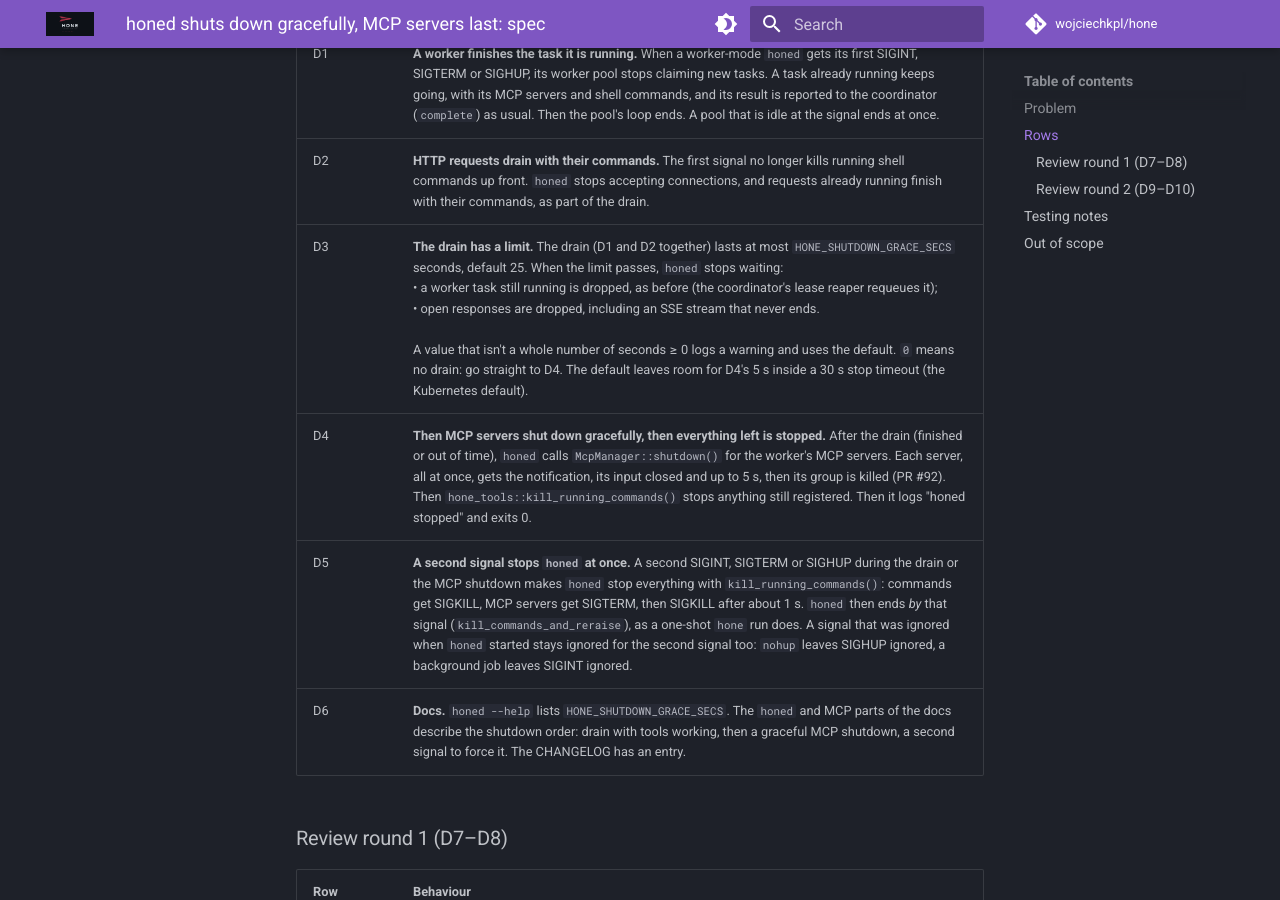
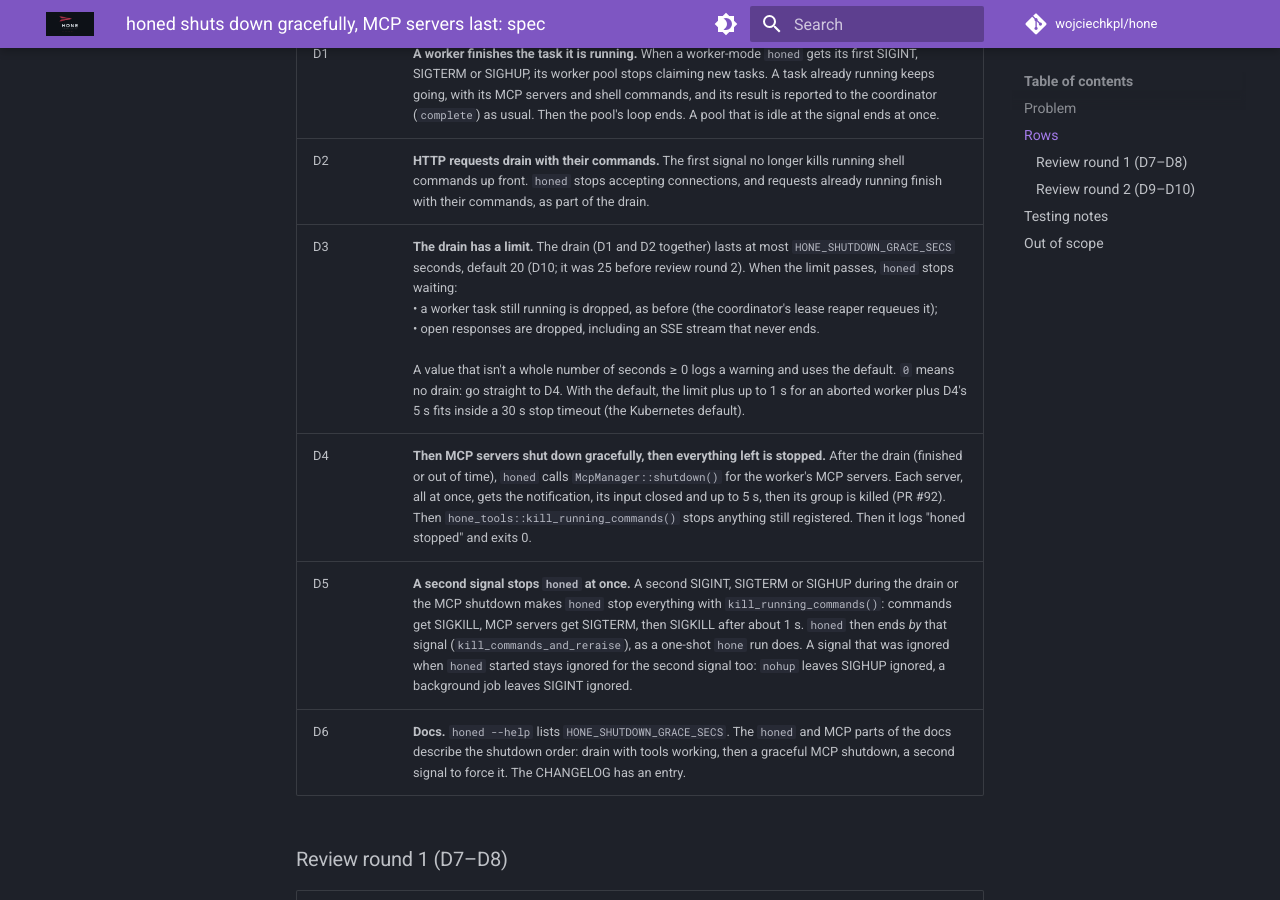
Before and after one commit to wojciechkpl/hone, an MkDocs documentation site: the page built from docs/plans/honed-graceful-shutdown-spec.md, in a window 1280 px wide and 900 px high, scrolled down 1604 px. Built offline with MkDocs 1.6.1 and Material for MkDocs 9.7.7, drawn with Linux system fonts in a browser that asks for light colours; comment, search, counter and statistics services are not loaded.

Commit message:
docs(spec): D3 states the 20 s default

```diff
--- a/docs/plans/honed-graceful-shutdown-spec.md
+++ b/docs/plans/honed-graceful-shutdown-spec.md
@@ -45,7 +45,7 @@ sequenceDiagram
 |---|---|
 | D1 | **A worker finishes the task it is running.** When a worker-mode `honed` gets its first SIGINT, SIGTERM or SIGHUP, its worker pool stops claiming new tasks. A task already running keeps going, with its MCP servers and shell commands, and its result is reported to the coordinator (`complete`) as usual. Then the pool's loop ends. A pool that is idle at the signal ends at once. |
 | D2 | **HTTP requests drain with their commands.** The first signal no longer kills running shell commands up front. `honed` stops accepting connections, and requests already running finish with their commands, as part of the drain. |
-| D3 | **The drain has a limit.** The drain (D1 and D2 together) lasts at most `HONE_SHUTDOWN_GRACE_SECS` seconds, default 25. When the limit passes, `honed` stops waiting:<br>• a worker task still running is dropped, as before (the coordinator's lease reaper requeues it);<br>• open responses are dropped, including an SSE stream that never ends.<br><br>A value that isn't a whole number of seconds ≥ 0 logs a warning and uses the default. `0` means no drain: go straight to D4. The default leaves room for D4's 5 s inside a 30 s stop timeout (the Kubernetes default). |
+| D3 | **The drain has a limit.** The drain (D1 and D2 together) lasts at most `HONE_SHUTDOWN_GRACE_SECS` seconds, default 20 (D10; it was 25 before review round 2). When the limit passes, `honed` stops waiting:<br>• a worker task still running is dropped, as before (the coordinator's lease reaper requeues it);<br>• open responses are dropped, including an SSE stream that never ends.<br><br>A value that isn't a whole number of seconds ≥ 0 logs a warning and uses the default. `0` means no drain: go straight to D4. With the default, the limit plus up to 1 s for an aborted worker plus D4's 5 s fits inside a 30 s stop timeout (the Kubernetes default). |
 | D4 | **Then MCP servers shut down gracefully, then everything left is stopped.** After the drain (finished or out of time), `honed` calls `McpManager::shutdown()` for the worker's MCP servers. Each server, all at once, gets the notification, its input closed and up to 5 s, then its group is killed (PR #92). Then `hone_tools::kill_running_commands()` stops anything still registered. Then it logs "honed stopped" and exits 0. |
 | D5 | **A second signal stops `honed` at once.** A second SIGINT, SIGTERM or SIGHUP during the drain or the MCP shutdown makes `honed` stop everything with `kill_running_commands()`: commands get SIGKILL, MCP servers get SIGTERM, then SIGKILL after about 1 s. `honed` then ends *by* that signal (`kill_commands_and_reraise`), as a one-shot `hone` run does. A signal that was ignored when `honed` started stays ignored for the second signal too: `nohup` leaves SIGHUP ignored, a background job leaves SIGINT ignored. |
 | D6 | **Docs.** `honed --help` lists `HONE_SHUTDOWN_GRACE_SECS`. The `honed` and MCP parts of the docs describe the shutdown order: drain with tools working, then a graceful MCP shutdown, a second signal to force it. The CHANGELOG has an entry. |
```
